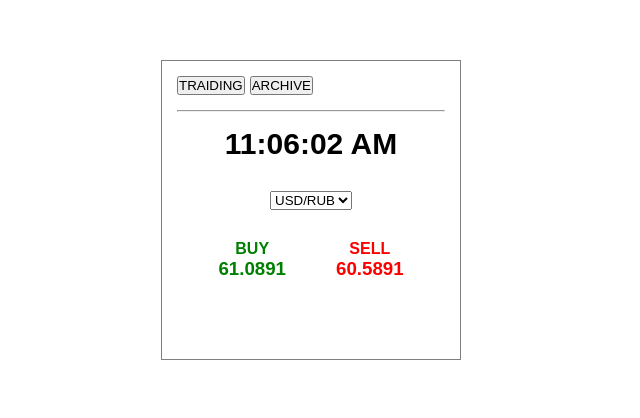
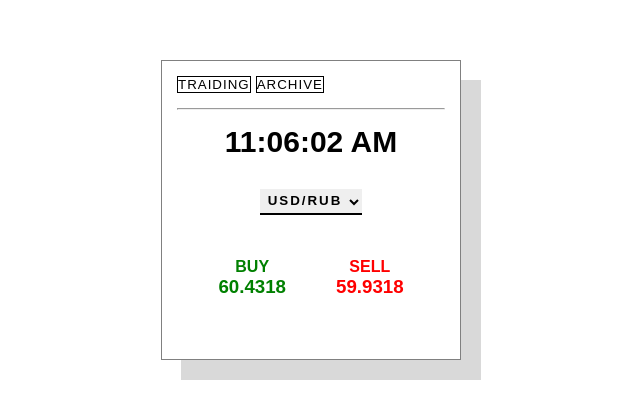
Before and after one commit to tacticSugar/ntpro_test, a React (Create React App) app: page / in a window 1280 px wide. Shown: the part 190-608 px from the top of the page, without its empty margins (329-969 px from the left). Built offline with nearby package versions, Linux system fonts and the light colour scheme.

Commit message:
finish project, add some fancy styles

```diff
--- a/src/App.scss
+++ b/src/App.scss
@@ -25,10 +25,30 @@
   gap: 15px;
 
   border: 1px solid gray;
+
+  position: relative;
+  background: white;
+  border-radius: 0% 0% 0% 0% / 0% 0% 0% 0%;
+  transition: all 0.4s ease;
+  box-shadow: 20px 20px rgba(0, 0, 0, 0.15);
+
+  &:hover {
+    border-radius: 0% 0% 50% 50% / 0% 0% 5% 5%;
+    box-shadow: 10px 10px rgba(0, 0, 0, 0.25);
+  }
 }
 
 .buttons {
   display: flex;
   gap: 5px;
   align-self: flex-start;
+
+  & button {
+    font-weight: 200;
+    letter-spacing: 1px;
+    outline: 0;
+    border: 1px solid black;
+    cursor: pointer;
+    background-color: rgba(0, 0, 0, 0);
+  }
 }
--- a/src/components/Archive/Archive.tsx
+++ b/src/components/Archive/Archive.tsx
@@ -10,7 +10,7 @@ export default function Archive({ archiveList }: ArchiveProps) {
   return (
     <table className="table">
       <tr>
-        <th>Order</th>
+        <th>Side</th>
         <th>Price</th>
         <th>Instrument</th>
         <th>Volume</th>
--- a/src/components/Price/Price.scss
+++ b/src/components/Price/Price.scss
@@ -1,4 +1,5 @@
 .green {
+  text-transform: uppercase;
   color: green;
   cursor: pointer;
 }
@@ -6,4 +7,5 @@
 .red {
   color: red;
   cursor: pointer;
+  text-transform: uppercase;
 }
--- a/src/components/Price/Price.tsx
+++ b/src/components/Price/Price.tsx
@@ -18,14 +18,14 @@ export default function Price({
   setOrderValues,
   setIsOpen,
 }: PriceProps) {
-  const clickToPrice = () => {
+  const handleClickToPrice = () => {
     setOrderValues({ type, price })
     setIsOpen(true)
   }
   return (
     <div
-      className={`${type === 'buy' ? 'green' : 'red'}`}
-      onClick={clickToPrice}
+      className={type === 'buy' ? 'green' : 'red'}
+      onClick={handleClickToPrice}
     >
       <b>{type.toUpperCase()}</b>
       <h3>{price}</h3>
--- /dev/null
+++ b/src/components/Select/Select.scss
@@ -0,0 +1,14 @@
+select {
+  margin-bottom: 1em;
+  padding: 0.25em;
+  border: 0;
+  border-bottom: 2px solid currentcolor;
+  font-weight: bold;
+  letter-spacing: 0.15em;
+  border-radius: 0;
+  &:focus,
+  &:active {
+    outline: 0;
+    border-bottom-color: red;
+  }
+}
--- a/src/components/Select/Select.tsx
+++ b/src/components/Select/Select.tsx
@@ -1,5 +1,6 @@
 import React from 'react'
 import { configuration } from '../../configuration'
+import './Select.scss'
 
 type SelectProps = {
   options: Array<keyof typeof configuration>
--- a/src/components/Traiding/Traiding.tsx
+++ b/src/components/Traiding/Traiding.tsx
@@ -8,6 +8,7 @@ import Price, { OrderValues } from '../Price/Price'
 import Select from '../Select/Select'
 import Input from '../Input/Input'
 import { configuration } from '../../configuration'
+import { randomFromInterval } from '../../helpers/randomNum'
 
 export type Order = {
   side: 'buy' | 'sell'
@@ -29,37 +30,34 @@ export default function Traiding(props: TraidingProps) {
   const [activePair, setActivePair] = useState(options[0])
 
   const { min, max } = configuration[activePair]
+  const [price, setPrice] = useState(randomFromInterval(min, max).toFixed(4))
 
-  const [price, setPrice] = useState(randomIntFromInterval(min, max).toFixed(4))
   const [volume, setVolume] = useState('')
   const [isOpen, setIsOpen] = useState(false)
   const [orderValues, setOrderValues] = useState<OrderValues>()
 
-  function randomIntFromInterval(min: number, max: number) {
-    return Math.random() * (max - min + 1) + min
-  }
-
   useEffect(() => {
     const { min, max } = configuration[activePair]
     const interval = setInterval(() => {
-      setPrice(randomIntFromInterval(min, max).toFixed(4))
-    }, 3000)
+      setPrice(randomFromInterval(min, max).toFixed(4))
+    }, 700)
     return () => clearInterval(interval)
   }, [activePair])
 
   function calculateSpread(): number {
-    return parseFloat(
-      (parseFloat(price) - configuration[activePair].spread).toFixed(4)
+    return (
+      parseFloat(price) -
+      parseFloat(configuration[activePair].spread.toFixed(4))
     )
   }
 
   function handleActivePair(activePair: keyof typeof configuration) {
     const { min, max } = configuration[activePair]
     setActivePair(activePair)
-    setPrice(randomIntFromInterval(min, max).toFixed(4))
+    setPrice(randomFromInterval(min, max).toFixed(4))
   }
 
-  function handleClickSubmitVolume() {
+  function handleSubmitOrder() {
     if (!orderValues) return
     addNewOrder({
       side: orderValues.type,
@@ -104,7 +102,7 @@ export default function Traiding(props: TraidingProps) {
             <Input value={volume} onChange={setVolume} />
             <div className="modal__buttons">
               <button onClick={() => setIsOpen(false)}>Cancel</button>{' '}
-              <button onClick={handleClickSubmitVolume}>OK</button>
+              <button onClick={handleSubmitOrder}>OK</button>
             </div>
           </>
         )}
--- /dev/null
+++ b/src/helpers/randomNum.tsx
@@ -0,0 +1,3 @@
+export function randomFromInterval(min: number, max: number) {
+  return Math.random() * (max - min + 1) + min
+}
```
